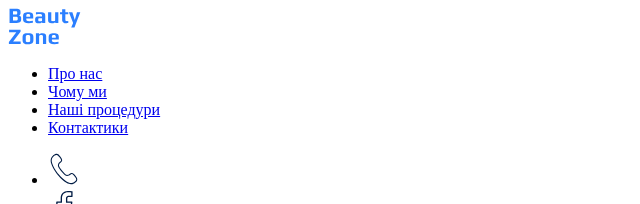
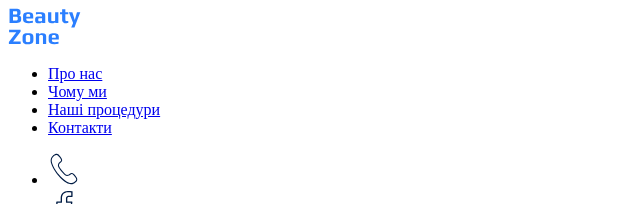
Before and after one commit to olegmalin1/Genius, a plain HTML site: page index.html in a window 1280 px wide. Shown: the top 204 px of the page, 0-640 px from the left. Drawn offline with Linux system fonts and the light colour scheme.

Commit message:
fix contacts

```diff
--- a/index.html
+++ b/index.html
@@ -13,7 +13,7 @@
           <li><a href="#">Про нас</a></li>
           <li><a href="#">Чому ми</a></li>
           <li><a href="#">Наші процедури</a></li>
-          <li><a href="#">Контактики</a></li>
+          <li><a href="#">Контакти</a></li>
         </ul>
         <address>
           <ul>
```
